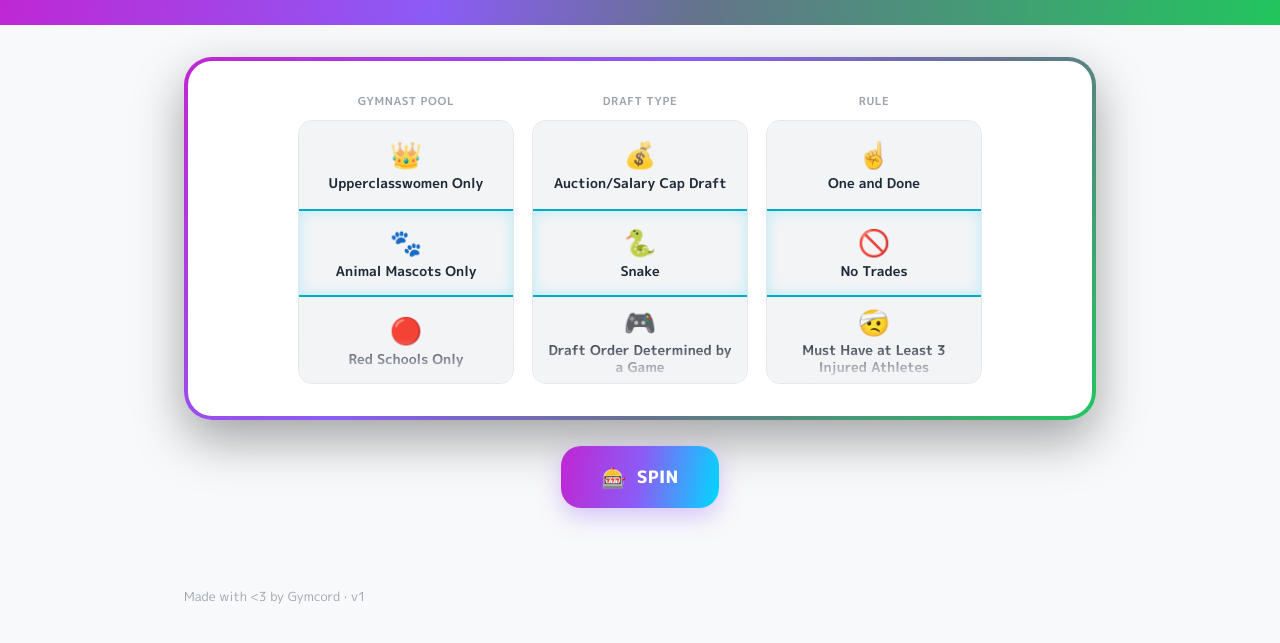
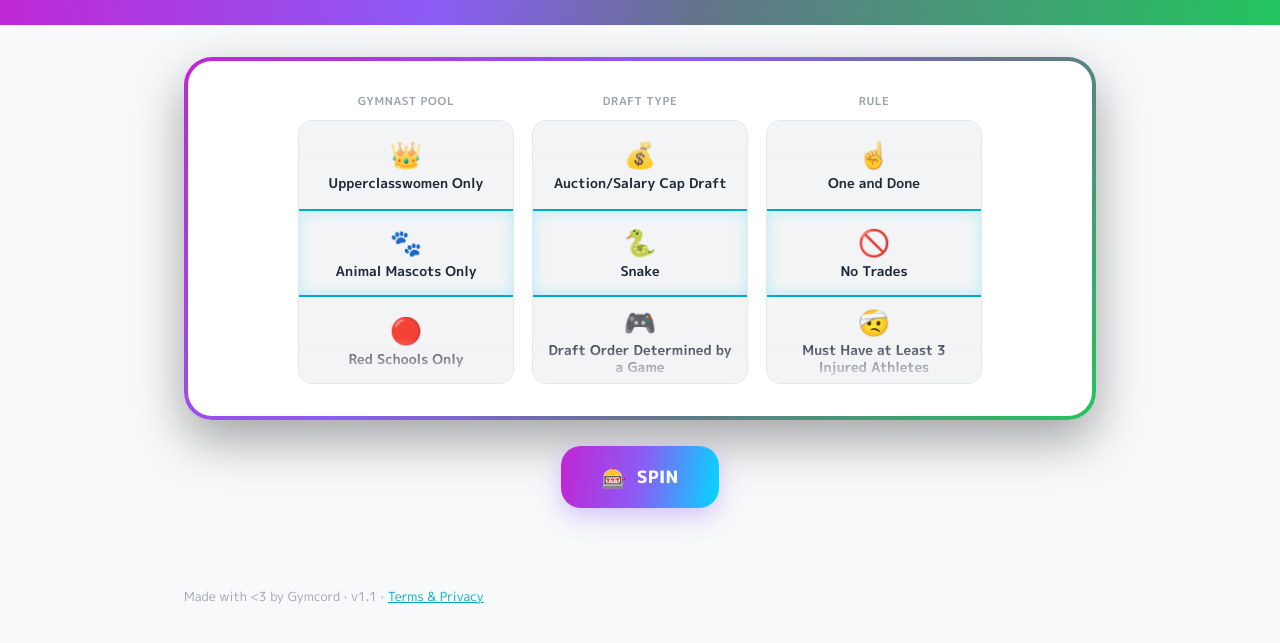
Before and after one commit to gymcorddiscord/gymcord-fantasy-slot-machine, a plain HTML site: page index.html in a window 1280 px wide. Shown: the part 87-730 px from the top of the page. Drawn offline with Linux system fonts and the light colour scheme.

Commit message:
Add Terms and Privacy link to footer

```diff
--- a/index.html
+++ b/index.html
@@ -369,7 +369,7 @@
 
 </div>
 
-<footer>Made with &lt;3 by Gymcord &middot; v1</footer>
+<footer>Made with &lt;3 by Gymcord &middot; v1.1 &middot; <a href="https://gymcorddiscord.github.io/gymcord-home/terms.html">Terms &amp; Privacy</a></footer>
 
 <script>
 (function(){
```
